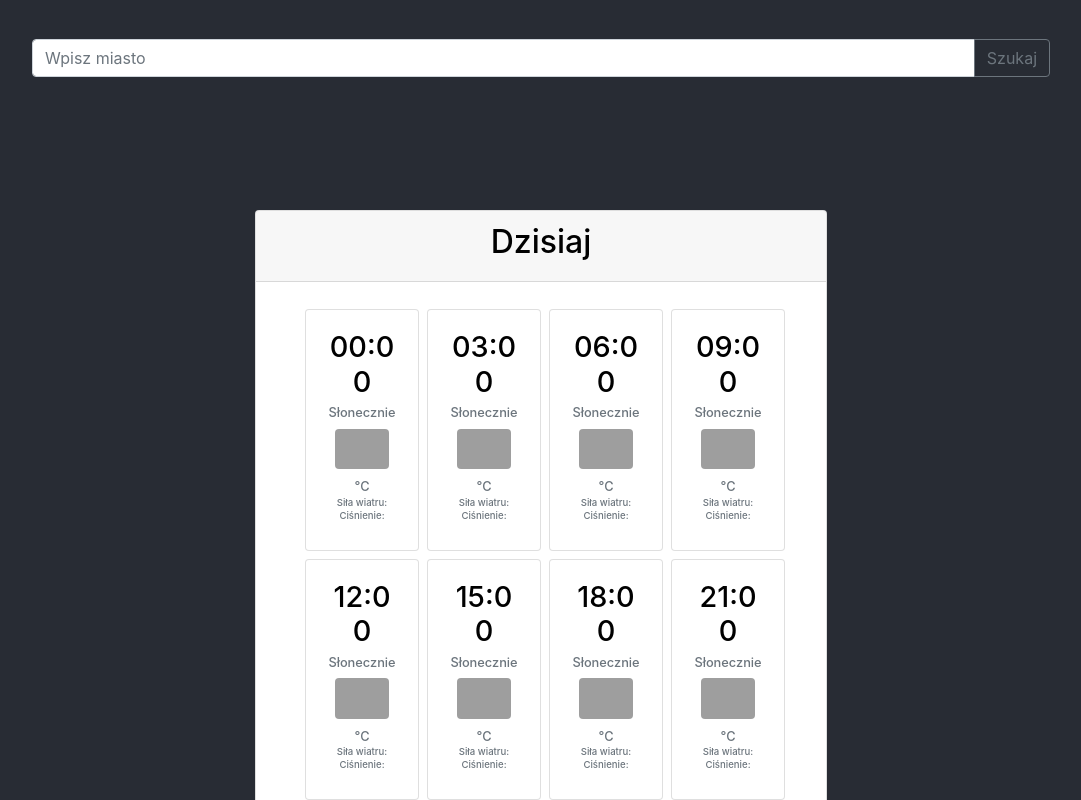
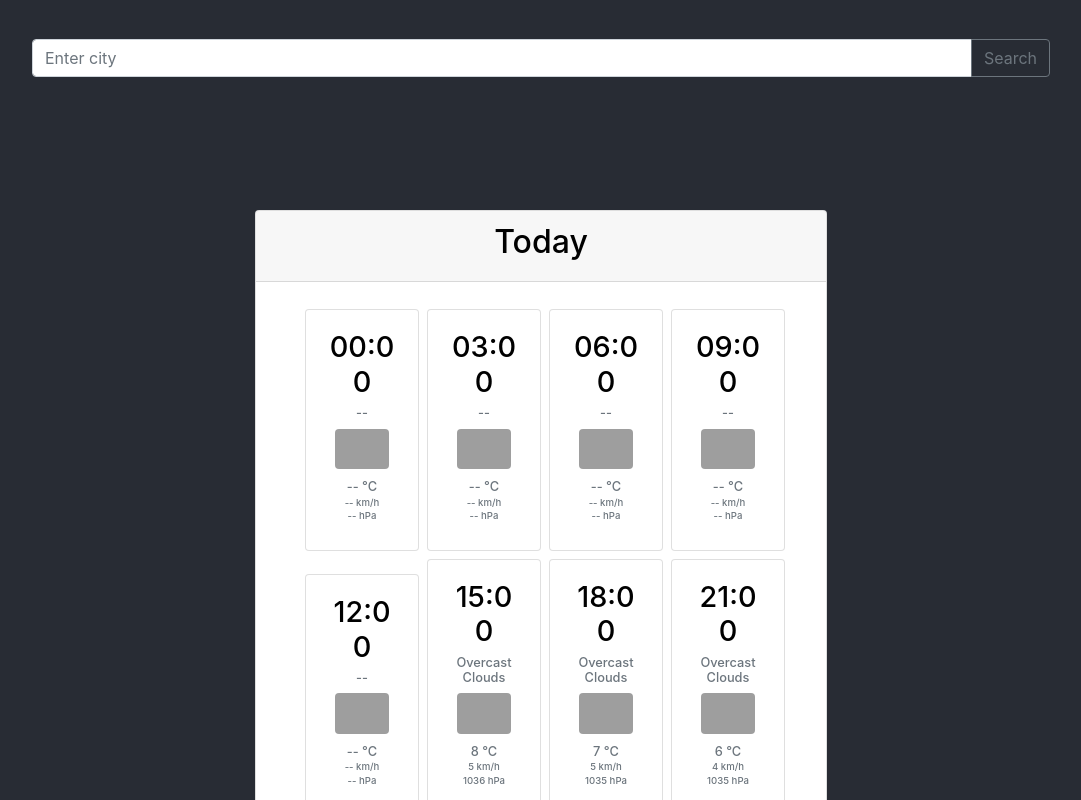
Before and after one commit to marcindulewicz/react-weather, a React (Create React App) app: page / in a window 1280 px wide. Shown: the top 800 px of the page, without its empty margins (99-1180 px from the left). Built offline with nearby package versions, Linux system fonts and the light colour scheme; grey boxes are pictures that could not be loaded.

Commit message:
View number date from weatcher API

```diff
--- a/src/Weather.js
+++ b/src/Weather.js
@@ -99,19 +99,29 @@ class Weather extends Component {
         }
     }
     createObjectWeather = (temperatura, odczuwalna, cisnienie, wilgotnosc, idek, opis, chmury, wiatr) => {
-        let weatherObj = new WeatherNowObj()
-        function WeatherNowObj(temp, temp_feel, press, humidity, id, description, cloud,wind) {
-            this.temp = temp;
-            this.temp_feel = temp_feel;
-            this.press = press;
-            this.humidity = humidity;
-            this.id = id;
-            this.description = description;
-            this.cloud = cloud
-            this.wind = wind
+     //   let weatherObj = new WeatherNowObj()
+      //  function WeatherNowObj(temp, temp_feel, press, humidity, id, description, cloud,wind) {
+          //  this.temp = temp;
+         //   this.temp_feel = temp_feel;
+         //   this.press = press;
+         //   this.humidity = humidity;
+         //   this.id = id;
+         //   this.description = description;
+         //   this.cloud = cloud
+         //   this.wind = wind
 
-        }
-        let wynik = new WeatherNowObj(temperatura, odczuwalna, cisnienie, wilgotnosc, idek, opis, chmury, wiatr)
+       // }
+       // let wynik = new WeatherNowObj(temperatura, odczuwalna, cisnienie, wilgotnosc, idek, opis, chmury, wiatr)
+        let wynik = {temp: temperatura ,
+            temp_feel: odczuwalna,
+            press: cisnienie,
+            humidity: wilgotnosc,
+            id: idek,
+            description: opis.replace(/\w\S*/g, function(txt){
+                return txt.charAt(0).toUpperCase() + txt.substr(1).toLowerCase()}).trim(),
+            cloud: chmury,
+            wind: wiatr
+         }
 
         return wynik
 
@@ -136,19 +146,19 @@ class Weather extends Component {
                 let dni4Arrr = ["", "", "", "", "", "", ""]
                 // WYPELNIONE TABLICE PUSTYMI OBIEKTAMI
                 dzisArrr = dzisArrr.map(() => {
-                    return this.createObjectWeather("--", "--", "--%", "--%","00000","--","--", "km/h")
+                    return this.createObjectWeather("--", "--", "--", "--%","00000","--","--", "--")
                 })
                 jutroArrr = jutroArrr.map(() => {
-                    return this.createObjectWeather("--", "--", "--%", "--%","00000","--","--", "km/h")
+                    return this.createObjectWeather("--", "--", "--", "--%","00000","--","--", "--")
                 })
                 pojutrzeArrr = pojutrzeArrr.map(() => {
-                    return this.createObjectWeather("--", "--", "--%", "--%","00000","--","--", "km/h")
+                    return this.createObjectWeather("--", "--", "--", "--%","00000","--","--", "--")
                 })
                 dni3Arrr = dni3Arrr.map(() => {
-                    return this.createObjectWeather("--", "--", "--%", "--%","00000","--","--", "km/h")
+                    return this.createObjectWeather("--", "--", "--", "--%","00000","--","--", "--")
                 })
                 dni4Arrr = dni4Arrr.map(() => {
-                    return this.createObjectWeather("--", "--", "--%", "--%","00000","--","--", "km/h")
+                    return this.createObjectWeather("--", "--", "--", "--%","00000","--","--", "--")
                 })
 
 
@@ -160,11 +170,11 @@ class Weather extends Component {
                     let temp_now = res.data.list[i].main.temp - 273.15
                     let temp_f_now = res.data.list[i].main.feels_like - 273.15
                     let wilgotn = res.data.list[i].main.humidity + '%'
-                    let cisnien = res.data.list[i].main.pressure + ' hPa'
+                    let cisnien = res.data.list[i].main.pressure
                     let ident = res.data.list[i].weather[0].id
                     let opis_pogody = res.data.list[i].weather[0].description
                     let chmurki = res.data.list[i].clouds.all
-                    let wiater = (res.data.list[i].wind.speed)*3.6 + "km/h"
+                    let wiater = (res.data.list[i].wind.speed)*3.6
 
 
 
@@ -200,6 +210,7 @@ class Weather extends Component {
                     dni3Arr: dni3Arrr,
                     dni4Arr: dni4Arrr,
                 })
+
             })
     }
 
@@ -224,42 +235,42 @@ class Weather extends Component {
                 <Accordion className='width75' defaultActiveKey="0">
                     <Card className='width75'>
                         <Accordion.Toggle as={Card.Header} eventKey="0">
-                            <h2 className='black'>Dzisiaj</h2>
+                            <h2 className='black'>Today</h2>
                         </Accordion.Toggle>
                         <Accordion.Collapse eventKey="0">
-                            <Card.Body className="ceneter"><WeatherView /></Card.Body>
+                            <Card.Body className="ceneter"><WeatherView weatherDataProps={this.state.dzisArr} /></Card.Body>
                         </Accordion.Collapse>
                     </Card>
                     <Card className='width75'>
                         <Accordion.Toggle as={Card.Header} eventKey="1">
-                            <h2 className='black'>Jutro</h2>
+                            <h2 className='black'>Tommorrow</h2>
                         </Accordion.Toggle>
                         <Accordion.Collapse eventKey="1">
-                            <Card.Body className="ceneter"><WeatherView /></Card.Body>
+                            <Card.Body className="ceneter"><WeatherView weatherDataProps={this.state.jutroArr} /></Card.Body>
                         </Accordion.Collapse>
                     </Card>
                     <Card className='width75'>
                         <Accordion.Toggle as={Card.Header} eventKey="2">
-                            <h2 className='black'>Pojutrze</h2>
+                            <h2 className='black'>In 2 days</h2>
                         </Accordion.Toggle>
                         <Accordion.Collapse eventKey="2">
-                            <Card.Body className="ceneter"><WeatherView /></Card.Body>
+                            <Card.Body className="ceneter"><WeatherView weatherDataProps={this.state.pojutrzeArr}  /></Card.Body>
                         </Accordion.Collapse>
                     </Card>
                     <Card className='width75'>
                         <Accordion.Toggle as={Card.Header} eventKey="3">
-                            <h2 className='black'>Za 3dni</h2>
+                            <h2 className='black'>In 3 days</h2>
                         </Accordion.Toggle>
                         <Accordion.Collapse eventKey="3">
-                            <Card.Body className="ceneter"><WeatherView /></Card.Body>
+                            <Card.Body className="ceneter"><WeatherView weatherDataProps={this.state.dni3Arr} /></Card.Body>
                         </Accordion.Collapse>
                     </Card>
                     <Card className='width75'>
                         <Accordion.Toggle as={Card.Header} eventKey="4">
-                            <h2 className='black'>Za 4dni</h2>
+                            <h2 className='black'>In 4 days</h2>
                         </Accordion.Toggle>
                         <Accordion.Collapse eventKey="4">
-                            <Card.Body className="ceneter"><WeatherView /></Card.Body>
+                            <Card.Body className="ceneter"><WeatherView weatherDataProps={this.state.dni4Arr} /></Card.Body>
                         </Accordion.Collapse>
                     </Card>
 
--- a/src/components/searchInput/SearchInput.js
+++ b/src/components/searchInput/SearchInput.js
@@ -17,12 +17,12 @@ class SearchInput extends Component {
             <div>
                 <InputGroup className="mb-3">
                     <FormControl ref={ (data) => {this._inputFilter = data;}}
-                        placeholder="Wpisz miasto"
-                        aria-label="Wpisz miasto"
+                        placeholder="Enter city"
+                        aria-label="Enter city"
                         aria-describedby="basic-addon2"
                     />
                     <InputGroup.Append>
-                        <Button onClick={this.filterCity} variant="outline-secondary">Szukaj</Button>
+                        <Button onClick={this.filterCity} variant="outline-secondary">Search</Button>
                     </InputGroup.Append>
                 </InputGroup>
             </div>
--- a/src/components/searchResult/SearchResult.js
+++ b/src/components/searchResult/SearchResult.js
@@ -15,7 +15,7 @@ class SearchResult extends Component {
     render() {
 
         let cities2display = []
-        console.log(this.props.cityListProps)
+       // console.log(this.props.cityListProps)
         if(!(this.props.cityListProps==undefined ||this.props.cityListProps==[])){
             cities2display=this.props.cityListProps.map(this.createCities)
         }
--- a/src/components/watcherView/WeatherView.js
+++ b/src/components/watcherView/WeatherView.js
@@ -1,116 +1,208 @@
 import React, { Component } from 'react';
-import {Card, Image} from 'react-bootstrap'
+import { Card, Image } from 'react-bootstrap'
 import './WeatherView.css';
 
 
 class WeatherView extends Component {
 
     render() {
+        //INIT VARIABLES
+        //GODZINA 1
+        let temp1 = ""
+        let wind1 = ""
+        let press1 = ""
+        let description1= ""
 
+        //GODZINA 2
+        let temp2 = ""
+        let wind2= ""
+        let press2 = ""
+        let description2= ""
+
+        //GODZINA 3
+        let temp3 = ""
+        let wind3 = ""
+        let press3 = ""
+        let description3= ""
+
+        //GODZINA 4
+        let temp4 = ""
+        let wind4 = ""
+        let press4 = ""
+        let description4= ""
+
+        //GODZINA 5
+        let temp5 = ""
+        let wind5= ""
+        let press5 = ""
+        let description5= ""
+
+        //GODZINA 6
+        let temp6 = ""
+        let wind6 = ""
+        let press6 = ""
+        let description6= ""
+
+        //GODZINA 7
+        let temp7 = ""
+        let wind7 = ""
+        let press7 = ""
+        let description7= ""
+
+        //GODZINA 8
+        let temp8 = ""
+        let wind8 = ""
+        let press8 = ""
+        let description8= ""
+
+
+
+
+        if (!(this.props.weatherDataProps[0] === undefined)) {
+            //GODZINA 1
+            temp1 = typeof this.props.weatherDataProps[0].temp =="number"? Math.round(this.props.weatherDataProps[0].temp): this.props.weatherDataProps[0].temp
+            wind1 = typeof this.props.weatherDataProps[0].wind =="number"? Math.round(this.props.weatherDataProps[0].wind): this.props.weatherDataProps[0].wind
+            press1 = typeof this.props.weatherDataProps[0].press =="number"? Math.round(this.props.weatherDataProps[0].press): this.props.weatherDataProps[0].press
+            description1 =this.props.weatherDataProps[0].description
+            //GODZINA 2
+            temp2 = typeof this.props.weatherDataProps[1].temp =="number"? Math.round(this.props.weatherDataProps[1].temp): this.props.weatherDataProps[1].temp
+            wind2 = typeof this.props.weatherDataProps[1].wind =="number"? Math.round(this.props.weatherDataProps[1].wind): this.props.weatherDataProps[1].wind
+            press2 = typeof this.props.weatherDataProps[1].press =="number"? Math.round(this.props.weatherDataProps[1].press): this.props.weatherDataProps[1].press
+            description2 =this.props.weatherDataProps[1].description
+            //GODZINA 3
+            temp3 = typeof this.props.weatherDataProps[2].temp =="number"? Math.round(this.props.weatherDataProps[2].temp): this.props.weatherDataProps[2].temp
+            wind3 = typeof this.props.weatherDataProps[2].wind =="number"? Math.round(this.props.weatherDataProps[2].wind): this.props.weatherDataProps[2].wind
+            press3 = typeof this.props.weatherDataProps[2].press =="number"? Math.round(this.props.weatherDataProps[2].press): this.props.weatherDataProps[2].press
+            description3 =this.props.weatherDataProps[2].description
+            //GODZINA 4
+            temp4 = typeof this.props.weatherDataProps[3].temp =="number"? Math.round(this.props.weatherDataProps[3].temp): this.props.weatherDataProps[3].temp
+            wind4 = typeof this.props.weatherDataProps[3].wind =="number"? Math.round(this.props.weatherDataProps[3].wind): this.props.weatherDataProps[3].wind
+            press4 = typeof this.props.weatherDataProps[3].press =="number"? Math.round(this.props.weatherDataProps[3].press): this.props.weatherDataProps[3].press
+            description4 =this.props.weatherDataProps[3].description
+            //GODZINA 5
+            temp5 = typeof this.props.weatherDataProps[4].temp =="number"? Math.round(this.props.weatherDataProps[4].temp): this.props.weatherDataProps[4].temp
+            wind5 = typeof this.props.weatherDataProps[4].wind =="number"? Math.round(this.props.weatherDataProps[4].wind): this.props.weatherDataProps[4].wind
+            press5 = typeof this.props.weatherDataProps[4].press =="number"? Math.round(this.props.weatherDataProps[4].press): this.props.weatherDataProps[4].press
+            description5 =this.props.weatherDataProps[4].description
+            //GODZINA 6
+            temp6 = typeof this.props.weatherDataProps[5].temp =="number"? Math.round(this.props.weatherDataProps[5].temp): this.props.weatherDataProps[5].temp
+            wind6 = typeof this.props.weatherDataProps[5].wind =="number"? Math.round(this.props.weatherDataProps[5].wind): this.props.weatherDataProps[5].wind
+            press6 = typeof this.props.weatherDataProps[5].press =="number"? Math.round(this.props.weatherDataProps[5].press): this.props.weatherDataProps[5].press
+            description6 =this.props.weatherDataProps[5].description
+            //GODZINA 7
+            temp7 = typeof this.props.weatherDataProps[6].temp =="number"? Math.round(this.props.weatherDataProps[6].temp): this.props.weatherDataProps[6].temp
+            wind7 = typeof this.props.weatherDataProps[6].wind =="number"? Math.round(this.props.weatherDataProps[6].wind): this.props.weatherDataProps[6].wind
+            press7 = typeof this.props.weatherDataProps[6].press =="number"? Math.round(this.props.weatherDataProps[6].press): this.props.weatherDataProps[6].press
+            description7 =this.props.weatherDataProps[6].description
+             //GODZINA 8
+             temp8 = typeof this.props.weatherDataProps[7].temp =="number"? Math.round(this.props.weatherDataProps[7].temp): this.props.weatherDataProps[7].temp
+             wind8 = typeof this.props.weatherDataProps[7].wind =="number"? Math.round(this.props.weatherDataProps[7].wind): this.props.weatherDataProps[7].wind
+             press8 = typeof this.props.weatherDataProps[7].press =="number"? Math.round(this.props.weatherDataProps[7].press): this.props.weatherDataProps[7].press
+             description8 =this.props.weatherDataProps[7].description
+}
         return (
             <div className="verticall_position width100">
 
                 <Card className="verticall_position marginleft"  >
                     <Card.Body className="verticall_position narginleft widthCard"  >
                         <Card.Title className='black big_text'>00:00 </Card.Title>
-                        <Card.Subtitle className="mb-2 text-muted medium_text">Słonecznie</Card.Subtitle>
+                        <Card.Subtitle className="mb-2 text-muted medium_text">{description1}</Card.Subtitle>
                         <Card.Text className="small_text">
                             <Image className="width75" src="https://f0.pngfuel.com/png/851/689/sun-illustration-png-clip-art.png" rounded />
                         </Card.Text>
-                        <Card.Subtitle className="mb-2 text-muted medium_text">&deg;C</Card.Subtitle>
-                        <Card.Subtitle className="mb-2 text-muted small_text">Siła wiatru:</Card.Subtitle>
-                        <Card.Subtitle className="mb-2 text-muted small_text">Ciśnienie:</Card.Subtitle>
+                        <Card.Subtitle className="mb-2 text-muted medium_text">{temp1}  &deg;C</Card.Subtitle>
+                        <Card.Subtitle className="mb-2 text-muted small_text">{wind1} km/h</Card.Subtitle>
+                        <Card.Subtitle className="mb-2 text-muted small_text">{press1} hPa</Card.Subtitle>
 
                     </Card.Body>
                 </Card >
                 <Card className="verticall_position marginleft"  >
                     <Card.Body className="verticall_position narginleft widthCard" >
                         <Card.Title className='black big_text'>03:00 </Card.Title>
-                        <Card.Subtitle className="mb-2 text-muted medium_text">Słonecznie</Card.Subtitle>
+                        <Card.Subtitle className="mb-2 text-muted medium_text">{description2}</Card.Subtitle>
                         <Card.Text className="small_text">
                             <Image className="width75" src="https://f0.pngfuel.com/png/851/689/sun-illustration-png-clip-art.png" rounded />
                         </Card.Text>
-                        <Card.Subtitle className="mb-2 text-muted medium_text">&deg;C</Card.Subtitle>
-                        <Card.Subtitle className="mb-2 text-muted small_text">Siła wiatru:</Card.Subtitle>
-                        <Card.Subtitle className="mb-2 text-muted small_text">Ciśnienie:</Card.Subtitle>
+                        <Card.Subtitle className="mb-2 text-muted medium_text">{temp2}  &deg;C</Card.Subtitle>
+                        <Card.Subtitle className="mb-2 text-muted small_text">{wind2} km/h</Card.Subtitle>
+                        <Card.Subtitle className="mb-2 text-muted small_text">{press2} hPa</Card.Subtitle>
 
                     </Card.Body>
                 </Card >
                 <Card className="verticall_position marginleft"  >
                     <Card.Body className="verticall_position narginleft widthCard"  >
                         <Card.Title className='black big_text'>06:00 </Card.Title>
-                        <Card.Subtitle className="mb-2 text-muted medium_text">Słonecznie</Card.Subtitle>
+                        <Card.Subtitle className="mb-2 text-muted medium_text">{description3}</Card.Subtitle>
                         <Card.Text className="small_text">
                             <Image className="width75" src="https://f0.pngfuel.com/png/851/689/sun-illustration-png-clip-art.png" rounded />
                         </Card.Text>
-                        <Card.Subtitle className="mb-2 text-muted medium_text">&deg;C</Card.Subtitle>
-                        <Card.Subtitle className="mb-2 text-muted small_text">Siła wiatru:</Card.Subtitle>
-                        <Card.Subtitle className="mb-2 text-muted small_text">Ciśnienie:</Card.Subtitle>
+                        <Card.Subtitle className="mb-2 text-muted medium_text">{temp3}  &deg;C</Card.Subtitle>
+                        <Card.Subtitle className="mb-2 text-muted small_text">{wind3} km/h</Card.Subtitle>
+                        <Card.Subtitle className="mb-2 text-muted small_text">{press3} hPa</Card.Subtitle>
 
                     </Card.Body>
                 </Card >
                 <Card className="verticall_position marginleft"  >
                     <Card.Body className="verticall_position narginleft widthCard" >
                         <Card.Title className='black big_text'>09:00 </Card.Title>
-                        <Card.Subtitle className="mb-2 text-muted medium_text">Słonecznie</Card.Subtitle>
+                        <Card.Subtitle className="mb-2 text-muted medium_text">{description4}</Card.Subtitle>
                         <Card.Text className="small_text">
                             <Image className="width75" src="https://f0.pngfuel.com/png/851/689/sun-illustration-png-clip-art.png" rounded />
                         </Card.Text>
-                        <Card.Subtitle className="mb-2 text-muted medium_text">&deg;C</Card.Subtitle>
-                        <Card.Subtitle className="mb-2 text-muted small_text">Siła wiatru:</Card.Subtitle>
-                        <Card.Subtitle className="mb-2 text-muted small_text">Ciśnienie:</Card.Subtitle>
+                        <Card.Subtitle className="mb-2 text-muted medium_text">{temp4}  &deg;C</Card.Subtitle>
+                        <Card.Subtitle className="mb-2 text-muted small_text">{wind4} km/h</Card.Subtitle>
+                        <Card.Subtitle className="mb-2 text-muted small_text">{press4} hPa</Card.Subtitle>
 
                     </Card.Body>
                 </Card >
                 <Card className="verticall_position marginleft"  >
                     <Card.Body className="verticall_position narginleft widthCard"  >
                         <Card.Title className='black big_text'>12:00 </Card.Title>
-                        <Card.Subtitle className="mb-2 text-muted medium_text">Słonecznie</Card.Subtitle>
+                        <Card.Subtitle className="mb-2 text-muted medium_text">{description5}</Card.Subtitle>
                         <Card.Text className="small_text">
                             <Image className="width75" src="https://f0.pngfuel.com/png/851/689/sun-illustration-png-clip-art.png" rounded />
                         </Card.Text>
-                        <Card.Subtitle className="mb-2 text-muted medium_text">&deg;C</Card.Subtitle>
-                        <Card.Subtitle className="mb-2 text-muted small_text">Siła wiatru:</Card.Subtitle>
-                        <Card.Subtitle className="mb-2 text-muted small_text">Ciśnienie:</Card.Subtitle>
+                        <Card.Subtitle className="mb-2 text-muted medium_text">{temp5}  &deg;C</Card.Subtitle>
+                        <Card.Subtitle className="mb-2 text-muted small_text">{wind5} km/h</Card.Subtitle>
+                        <Card.Subtitle className="mb-2 text-muted small_text">{press5} hPa</Card.Subtitle>
 
                     </Card.Body>
                 </Card >
                 <Card className="verticall_position marginleft"  >
                     <Card.Body className="verticall_position narginleft widthCard"  >
                         <Card.Title className='black big_text'>15:00 </Card.Title>
-                        <Card.Subtitle className="mb-2 text-muted medium_text">Słonecznie</Card.Subtitle>
+                        <Card.Subtitle className="mb-2 text-muted medium_text">{description6}</Card.Subtitle>
                         <Card.Text className="small_text">
                             <Image className="width75" src="https://f0.pngfuel.com/png/851/689/sun-illustration-png-clip-art.png" rounded />
                         </Card.Text>
-                        <Card.Subtitle className="mb-2 text-muted medium_text">&deg;C</Card.Subtitle>
-                        <Card.Subtitle className="mb-2 text-muted small_text">Siła wiatru:</Card.Subtitle>
-                        <Card.Subtitle className="mb-2 text-muted small_text">Ciśnienie:</Card.Subtitle>
-
+                        <Card.Subtitle className="mb-2 text-muted medium_text">{temp6}  &deg;C</Card.Subtitle>
+                        <Card.Subtitle className="mb-2 text-muted small_text">{wind6} km/h</Card.Subtitle>
+                        <Card.Subtitle className="mb-2 text-muted small_text">{press6} hPa</Card.Subtitle>
                     </Card.Body>
                 </Card >
                 <Card className="verticall_position marginleft"  >
                     <Card.Body className="verticall_position narginleft widthCard"  >
                         <Card.Title className='black big_text'>18:00 </Card.Title>
-                        <Card.Subtitle className="mb-2 text-muted medium_text">Słonecznie</Card.Subtitle>
+                        <Card.Subtitle className="mb-2 text-muted medium_text">{description7}</Card.Subtitle>
                         <Card.Text className="small_text">
                             <Image className="width75" src="https://f0.pngfuel.com/png/851/689/sun-illustration-png-clip-art.png" rounded />
                         </Card.Text>
-                        <Card.Subtitle className="mb-2 text-muted medium_text">&deg;C</Card.Subtitle>
-                        <Card.Subtitle className="mb-2 text-muted small_text">Siła wiatru:</Card.Subtitle>
-                        <Card.Subtitle className="mb-2 text-muted small_text">Ciśnienie:</Card.Subtitle>
+                        <Card.Subtitle className="mb-2 text-muted medium_text">{temp7}  &deg;C</Card.Subtitle>
+                        <Card.Subtitle className="mb-2 text-muted small_text">{wind7} km/h</Card.Subtitle>
+                        <Card.Subtitle className="mb-2 text-muted small_text">{press7} hPa</Card.Subtitle>
 
                     </Card.Body>
                 </Card >
                 <Card className="verticall_position marginleft"  >
                     <Card.Body className="verticall_position narginleft widthCard"  >
                         <Card.Title className='black big_text'>21:00 </Card.Title>
-                        <Card.Subtitle className="mb-2 text-muted medium_text">Słonecznie</Card.Subtitle>
+                        <Card.Subtitle className="mb-2 text-muted medium_text">{description8}</Card.Subtitle>
                         <Card.Text className="small_text">
                             <Image className="width75" src="https://f0.pngfuel.com/png/851/689/sun-illustration-png-clip-art.png" rounded />
                         </Card.Text>
-                        <Card.Subtitle className="mb-2 text-muted medium_text">&deg;C</Card.Subtitle>
-                        <Card.Subtitle className="mb-2 text-muted small_text">Siła wiatru:</Card.Subtitle>
-                        <Card.Subtitle className="mb-2 text-muted small_text">Ciśnienie:</Card.Subtitle>
+                        <Card.Subtitle className="mb-2 text-muted medium_text">{temp8}  &deg;C</Card.Subtitle>
+                        <Card.Subtitle className="mb-2 text-muted small_text">{wind8} km/h</Card.Subtitle>
+                        <Card.Subtitle className="mb-2 text-muted small_text">{press8} hPa</Card.Subtitle>
 
                     </Card.Body>
                 </Card >
```
Lines whose indentation alone changed are shown as unchanged.
